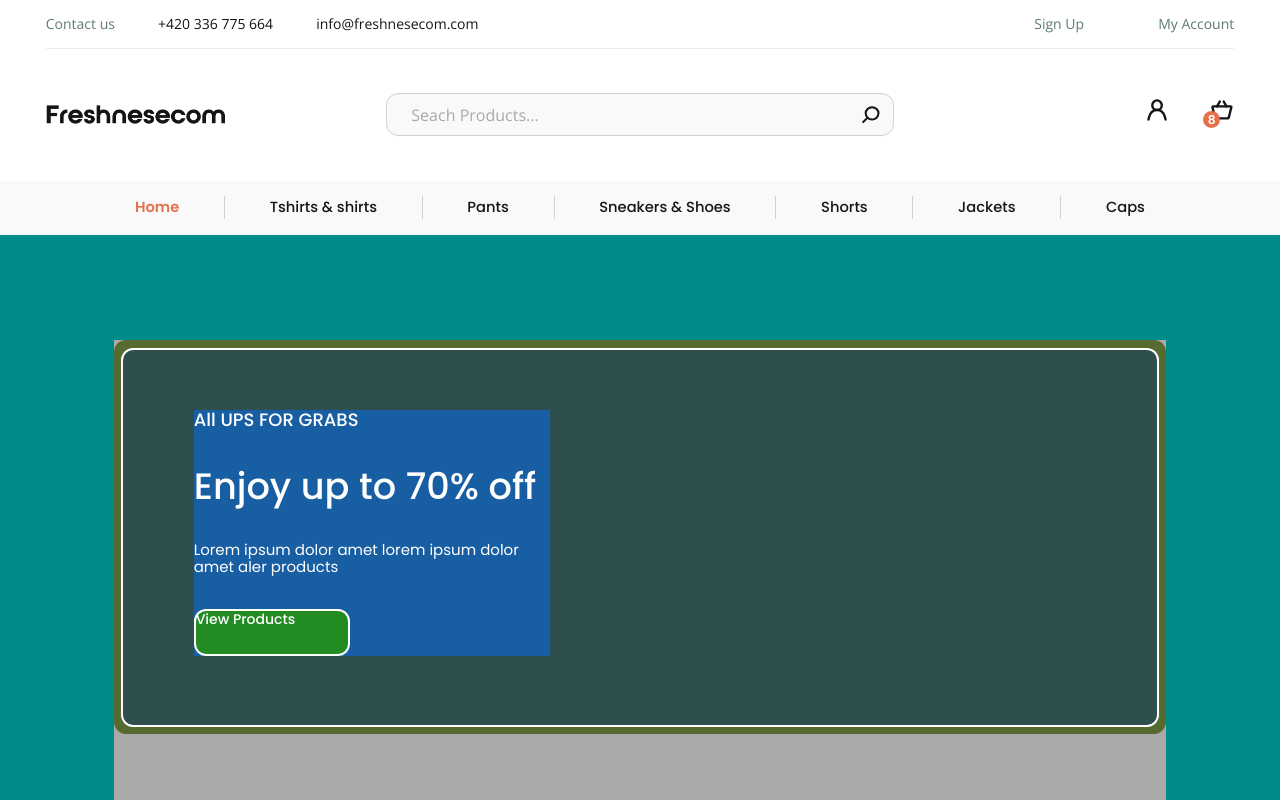
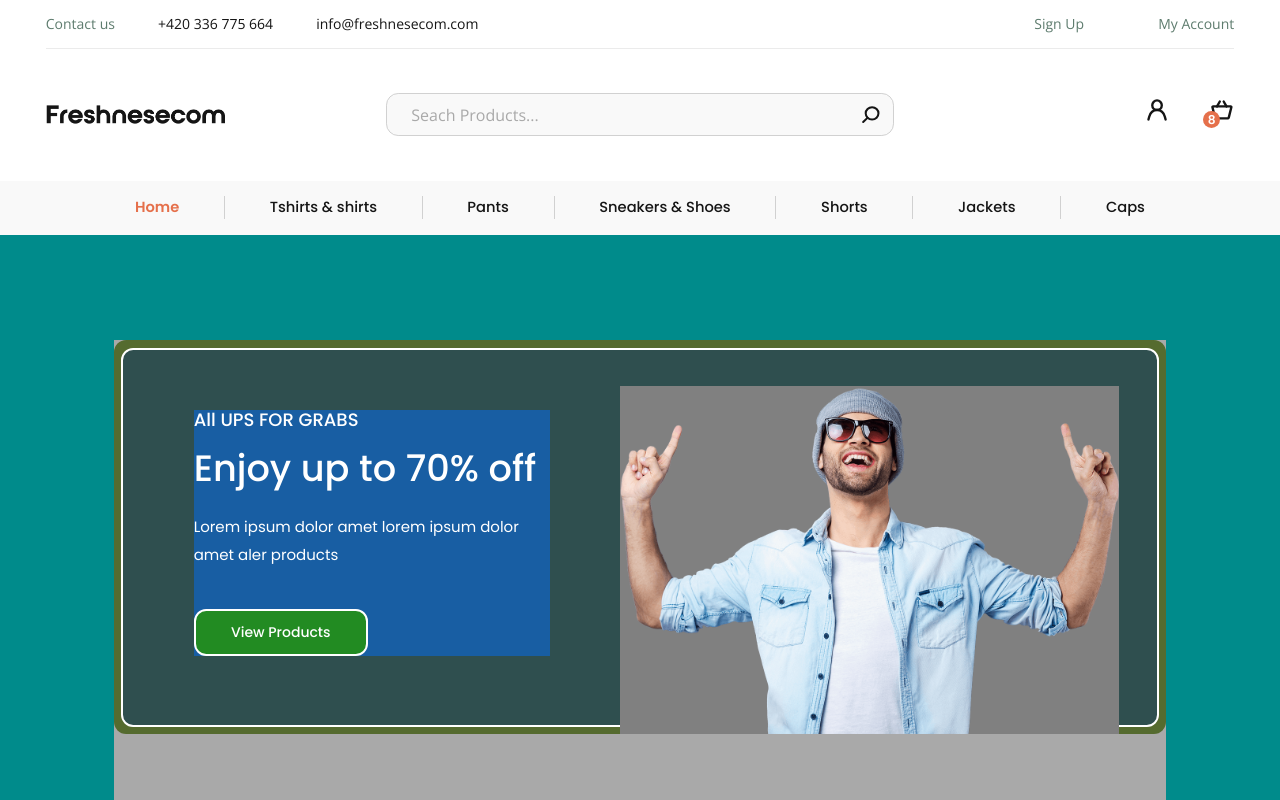
Before and after one commit to Albeiromr/Ecommerce-clean-template, a React (Create React App) app: page / in a window 1280 px wide. Shown: the top 800 px of the page. Built offline with nearby package versions, Linux system fonts and the light colour scheme.

Commit message:
Add the person image to the footer

```diff
--- a/src/components/Footer/0px-599px.scss
+++ b/src/components/Footer/0px-599px.scss
@@ -47,10 +47,6 @@
       position: absolute;
       top: 8.687%;
       left: 14.583%;
-      display: flex;
-      flex-direction: column;
-      align-items: left;
-      justify-content: space-between;
     }
 
     &__article-title {
@@ -60,6 +56,9 @@
       font-family: $primary-font;
       font-weight: 500;
       font-size: clamp(16px, 4.118vw, 20px);
+      position: absolute;
+      top: 0%;
+      left: 0%;
     }
 
     &__article-subtitle {
@@ -69,6 +68,9 @@
       font-family: $primary-font;
       font-weight: 500;
       font-size: clamp(20.13px, 6.679vw, 40px);
+      position: absolute;
+      top: 15%;
+      left: 0%;
     }
 
     &__article-paragraph {
@@ -78,15 +80,25 @@
       font-family: $primary-font;
       font-weight: 400;
       font-size: clamp(14px, calc(0.8em + 0.1vw), 22px);
+      line-height: 20px;
+      position: absolute;
+      top: 38%;
+      left: 0%;
     }
 
     &__article-button {
-      width: 48.05%;
+      width: 60.05%;
       height: 20.094%;
       background: forestgreen;
       border-radius: clamp(10px, 0.952vw, 18px);
       border: 2px #ffffff solid;
       cursor: pointer;
+      display: flex;
+      align-items: center;
+      justify-content: center;
+      position: absolute;
+      bottom: 0%;
+      left: 0%;
     }
 
     &__article-button-text {
@@ -96,6 +108,20 @@
       font-family: $primary-font;
       font-weight: 500;
       font-size: clamp(14px, 3.603vw, 17px);
+    }
+
+    &__image-container {
+      width: 84.383%;
+      height: 41.379%;
+      background: gray;
+      position: absolute;
+      bottom: 0%;
+      left: 7.737%;
+    }
+
+    &__image {
+      width: 100%;
+      height: 100%;
     }
 
     &__social {
--- a/src/components/Footer/1025px-1920px.scss
+++ b/src/components/Footer/1025px-1920px.scss
@@ -47,10 +47,6 @@
       position: absolute;
       top: 16.155%;
       left: 6.831%;
-      display: flex;
-      flex-direction: column;
-      align-items: left;
-      justify-content: space-between;
     }
 
     &__article-title {
@@ -60,6 +56,9 @@
       font-family: $primary-font;
       font-weight: 500;
       font-size: clamp(18px, 1.151vw, 19px);
+      position: absolute;
+      top: 0;
+      left: 0;
     }
 
     &__article-subtitle {
@@ -69,6 +68,9 @@
       font-family: $primary-font;
       font-weight: 500;
       font-size: clamp(30px, 2.869vw, 49px);
+      position: absolute;
+      top: 15%;
+      left: 0;
     }
 
     &__article-paragraph {
@@ -78,15 +80,25 @@
       font-family: $primary-font;
       font-weight: 400;
       font-size: clamp(15px, calc(0.85em + 0.1vw), 17px);
+      line-height: 28px;
+      position: absolute;
+      top: 42%;
+      left: 0;
     }
 
     &__article-button {
-      width: 43.886%;
+      width: 48.886%;
       height: 19.062%;
       background: forestgreen;
       border-radius: clamp(10px, 0.952vw, 18px);
       border: 2px #ffffff solid;
       cursor: pointer;
+      display: flex;
+      align-items: center;
+      justify-content: center;
+      position: absolute;
+      bottom: 0;
+      left: 0;
     }
 
     &__article-button-text {
@@ -96,6 +108,20 @@
       font-family: $primary-font;
       font-weight: 500;
       font-size: clamp(14px, 0.969vw, 16px);
+    }
+
+    &__image-container {
+      width: 47.481%;
+      height: 88.368%;
+      background: gray;
+      position: absolute;
+      bottom: 0;
+      left: 48.074%;
+    }
+
+    &__image {
+      width: 100%;
+      height: 100%;
     }
 
     &__social {
--- a/src/components/Footer/600px-1024px.scss
+++ b/src/components/Footer/600px-1024px.scss
@@ -45,10 +45,6 @@
       position: absolute;
       top: 9.957%;
       left: 6.831%;
-      display: flex;
-      flex-direction: column;
-      align-items: left;
-      justify-content: space-between;
     }
 
     &__article-title {
@@ -58,6 +54,9 @@
       font-family: $primary-font;
       font-weight: 500;
       font-size: 2.083vw;
+      position: absolute;
+      top: 0%;
+      left: 0;
     }
 
     &__article-subtitle {
@@ -67,6 +66,9 @@
       font-family: $primary-font;
       font-weight: 500;
       font-size: 3.977vw;
+      position: absolute;
+      top: 12%;
+      left: 0;
     }
 
     &__article-paragraph {
@@ -76,15 +78,25 @@
       font-family: $primary-font;
       font-weight: 400;
       font-size: clamp(14px, calc(0.7em + 0.1vw), 16px);
+      line-height: 22px;
+      position: absolute;
+      top: 38%;
+      left: 0;
     }
 
     &__article-button {
-      width: 48.049%;
+      width: 56.049%;
       height: 20.093%;
       background: forestgreen;
       border-radius: clamp(10px, 0.952vw, 18px);
       border: 2px #ffffff solid;
       cursor: pointer;
+      display: flex;
+      align-items: center;
+      justify-content: center;
+      position: absolute;
+      bottom: 0%;
+      left: 0;
     }
 
     &__article-button-text {
@@ -93,7 +105,21 @@
       color: #ffffff;
       font-family: $primary-font;
       font-weight: 500;
-      font-size: 1.822vw;
+      font-size: clamp(14px, 1.822vw, 20px);
+    }
+
+    &__image-container {
+      width: 47.481%;
+      height: 88.368%;
+      background: gray;
+      position: absolute;
+      bottom: 0;
+      left: 48.073%;
+    }
+
+    &__image {
+      width: 100%;
+      height: 100%;
     }
 
     &__social {
--- a/src/components/Footer/Footer.tsx
+++ b/src/components/Footer/Footer.tsx
@@ -2,6 +2,7 @@ import React from "react";
 import "./0px-599px.scss";
 import "./600px-1024px.scss";
 import "./1025px-1920px.scss";
+import personFooter from '../../assets/images/personFooter.png';
 
 const Footer = () => {
   return (
@@ -17,7 +18,12 @@ const Footer = () => {
                 <p className="footer__article-button-text">View Products</p>
               </div>
             </div>
+
           </div>
+          <div className="footer__image-container">
+            <img className="footer__image" src={personFooter} alt="happy person"/>
+          </div>
+
         </article>
         <div className="footer__social"></div>
         <div className="footer__copyright"></div>
```
Also changed, not shown: src/assets/images/personFooter.png (added).
